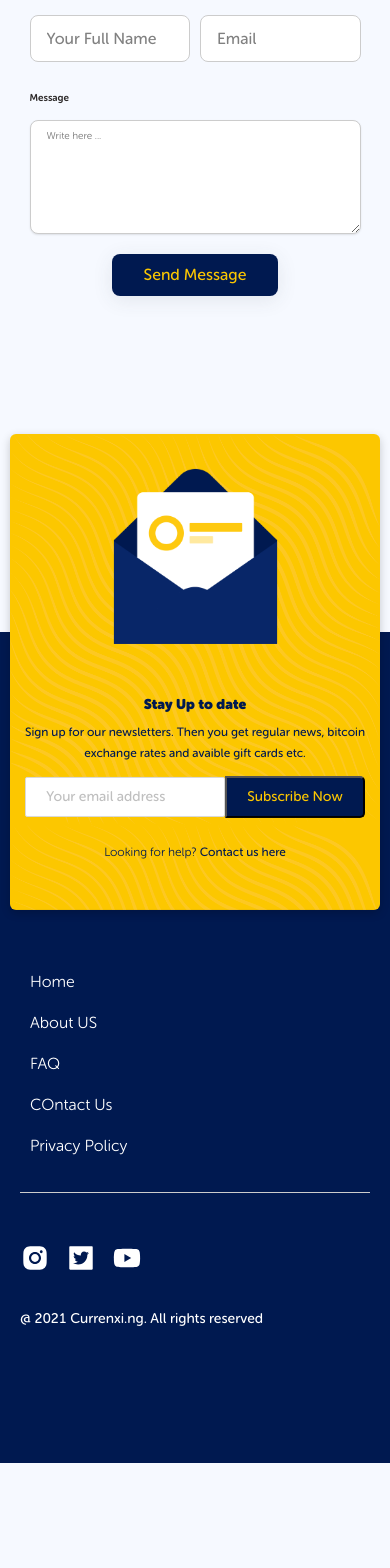
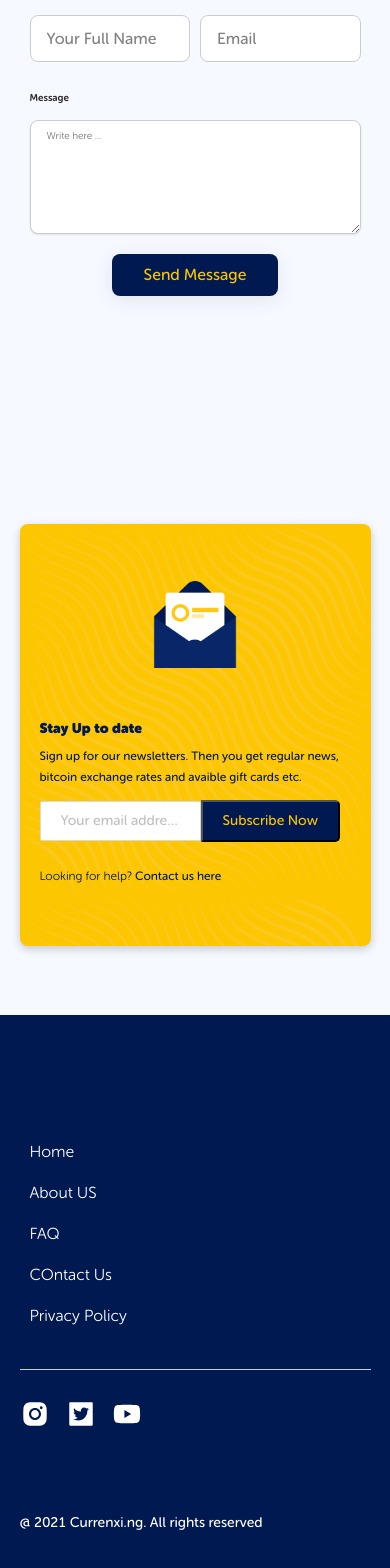
Before and after one commit to sunnextt/curcy-app, a React (Create React App) app: page /contact in a window 390 px wide. Shown: the part 314-1882 px from the top of the page. Before the commit the page ends 1797 px from the top, so only its background shows below. Built offline with nearby package versions, Linux system fonts and the light colour scheme.

Commit message:
adjustment made to the responsiveness

```diff
--- a/src/Pages/Contact/SectionContact/styled.js
+++ b/src/Pages/Contact/SectionContact/styled.js
@@ -3,16 +3,14 @@ import styled from 'styled-components';
 
 export const ContactSection = styled.section`
 background: #F6F9FF;
-height: 100vh;
- margin: 0 auto 3rem;
-
+height: 100%;
 
 
     @media (max-width: ${({ theme }) => theme.media.sm}) {
       height: 90vh;
       width:90%;
       position:relative;
-      margin: 0 auto 10rem;
+      margin: 0 auto;
 
     }
 
--- a/src/Pages/Home/FAQ/styled.js
+++ b/src/Pages/Home/FAQ/styled.js
@@ -10,8 +10,8 @@ export const Row = styled(Row_)`
   }
       @media (max-width: ${({ theme }) => theme.media.sm}) {
       width: 100%;
-      height: 100vh;
-      margin: 3rem auto 20rem;
+      height: 100%;
+      margin: 3rem auto;
 
     }
 `;
--- a/src/Pages/Home/newsLetter/index.js
+++ b/src/Pages/Home/newsLetter/index.js
@@ -1,13 +1,8 @@
-import Col from 'components/Col';
 import React from 'react'
-import { Button, HelpText, Row } from './styled'
+import { Button, HelpText, Div, Main, Col } from './styled'
 import EnvelopeImg from 'assets/png/envelope.png';
 import { InputWrapper } from 'components/Input/styled';
-import { Form } from 'antd';
-
-const buttonStyle ={
-}
-
+import { Form, Row } from 'antd';
 
 const NewsLetter = () => {
 
@@ -21,11 +16,16 @@ const NewsLetter = () => {
 
 
     return (
-        <Row>
-            <Col span={9} xs={24} sm={24} md={9} lg={9}>
-            <img src={EnvelopeImg} alt="envelope" />
-            </Col>
-            <Col span={15} xs ={24} sm={24} md={15} lg={15}>
+      < Div>
+        <Main>
+          <Row>
+            <Col span={6} xs={24} sm={9} md={9} lg={9}>
+              <div style={{textAlign: 'center', padding: '1rem'}}>
+                 <img src={EnvelopeImg} alt="envelope" width="60%" margin="2rem"/>
+                </div>
+             </Col>
+            <Col span={20} xs ={24} sm={15} md={15} lg={15}>
+              <div>
             <h5>Stay Up to date</h5>
             <p>Sign up for our newsletters. Then you get regular news, bitcoin exchange rates and avaible gift cards etc.</p>
             <Form
@@ -35,15 +35,20 @@ const NewsLetter = () => {
                 autoComplete="off"
                 >
                 <Form.Item>
-                 <InputWrapper placeholder="Your email address"/>
+                <InputWrapper placeholder="Your email address"/>
                 <Button>
                     Subscribe Now
                 </Button>
                 </Form.Item>
             </Form>
             <HelpText style={{fontWeight: 300}}>Looking for help? <a href="/#" >Contact us here</a></HelpText>
+
+              </div>
             </Col>
-        </Row>
+          </Row>
+
+        </Main>
+        </Div>
     )
 }
 
--- a/src/Pages/Home/newsLetter/styled.js
+++ b/src/Pages/Home/newsLetter/styled.js
@@ -1,23 +1,34 @@
+import { Col as _Col } from 'antd';
 import styled from 'styled-components';
-import Row_ from 'components/Row';
 import background from 'assets/png/bgPattern.png';
-import { Button as _Button } from 'antd';
 
+export const Div = styled.section`
+    width: 100%;
+    margin: 0 auto;
+    display: flex;
+    background: transparent;
+    z-index: 100;
+    position: absolute;
+    height: 50%;
+    left: 50%;
+    top: 30%;
+    transform: translate(-50%,-50%);
 
+       @media (max-width: ${({ theme }) => theme.media.sm}) {
+      position: relative;
+      padding: 0;
+      margin: -28rem auto;
+  }
 
+    @media only screen
+    and (min-device-width: 320px)
+    and (max-device-width: 480px)
+    and (-webkit-min-device-pixel-ratio: 2) {
+      position: relative;
+      padding: 0;
+      margin: -25rem auto;
+  }
 
-export const Row = styled(Row_)`
-  background: url(${background}) top center / 100% ${({ theme }) => theme.colors.yellow[100]};
-  border: none;
-  border-radius: 6px;
-  margin: auto;
-  width: 75%;
-  position:absolute;
-  top: 10%;
-  left: 50%;
-  box-shadow: 0 3px 10px rgb(0 0 0 / 0.2);
-  transform: translate(-50%, -50%);
-  z-index:1000;
 
   h5,
   p {
@@ -32,9 +43,6 @@ export const Row = styled(Row_)`
     font-weight: 500;
   }
 
-  img {
-    width: 50%;
-  }
   form {
     width: 100%;
   }
@@ -43,16 +51,25 @@ export const Row = styled(Row_)`
   color: ${({ theme }) => theme.colors.blue[100]};
   font-weight: 500;
 }
-    @media (max-width: ${({ theme }) => theme.media.sm}) {
-      width: 100%;
-      position:relative;
-      margin: 3rem auto;
-      display: flex;
-      flex-direction: column;
-    }
 
 `;
 
+export const Main = styled.main`
+background: url(${background}) top center / 100% ${({ theme }) => theme.colors.yellow[100]};
+box-shadow: 0 3px 10px rgb(0 0 0 / 0.2);
+display: flex;
+width: 70%;
+margin: 0 auto;
+justify-content: center;
+align-items: center;
+border: none;
+border-radius: 8px;
+
+  @media only screen and (max-width: 756px) {
+   width: 90%;
+  }
+
+`
 
 export const Button = styled.button`
 background-color: ${({ theme }) => theme.colors.blue[100]};
@@ -76,3 +93,21 @@ border: 1px solid ${({ theme }) => theme.colors.yellow[100]};
 export const HelpText = styled.p`
     color: ${({ theme }) => theme.colors.blue[100]};
 `
+
+
+export const Col = styled(_Col)`
+  background: transparent;
+  z-index: 500;
+  display: flex;
+  flex-direction: column;
+  justify-content: center;
+  align-items: center;
+  padding: 2rem;
+
+
+  img {
+   @media only screen and (max-width: 756px) {
+   width: 30%;
+  }
+  }
+`;
--- a/src/Pages/Home/sectionFooter.js/index.js
+++ b/src/Pages/Home/sectionFooter.js/index.js
@@ -1,11 +1,10 @@
 import React from 'react'
-import Col from 'components/Col';
-import { Row, Nav, Ul, Li, FooterBottom , SocialIcon} from './styled';
+import { Nav, Ul, Li, FooterBottom , SocialIcon} from './styled';
 import { AiFillInstagram } from "react-icons/ai";
 import { AiFillTwitterSquare } from "react-icons/ai";
 import { AiFillYoutube } from "react-icons/ai";
 import NewsLetter from '../newsLetter';
-import { FooterDiv } from './styled';
+import { FooterDiv, Div } from './styled';
 
 
 
@@ -13,8 +12,7 @@ const Footer = () => {
     return (
       <FooterDiv >
             <NewsLetter/>
-          <Row>
-          <Col span={24}>
+          <Div>
               <Nav>
                 <Ul>
                   <Li>
@@ -36,7 +34,7 @@ const Footer = () => {
               </Nav>
               <FooterBottom>
                 <hr/>
-              <div style={{display: 'flex', flexDirection:"row"}}>
+                <div style={{display: 'flex', flexDirection:"row", width: '100%'}}>
                   <p>@ 2021 Currenxi.ng. All rights reserved</p>
                 <SocialIcon className="icon">
                   <AiFillInstagram />
@@ -45,8 +43,7 @@ const Footer = () => {
                 </SocialIcon>
                 </div>
               </FooterBottom>
-          </Col>
-        </Row>
+          </Div>
       </FooterDiv>
     )
 }
--- a/src/Pages/Home/sectionFooter.js/styled.js
+++ b/src/Pages/Home/sectionFooter.js/styled.js
@@ -1,66 +1,57 @@
-import Row_ from 'components/Row';
 import styled from 'styled-components';
 
-export const FooterDiv = styled.div`
-background: ${({ theme }) => theme.colors.blue[100]};
+export const FooterDiv = styled.footer`
 position: relative;
-margin-top: 13rem;
-height: 70vh;
-padding: 1rem;
-
+height: 100vh;
+width: 100%;
    @media (max-width: ${({ theme }) => theme.media.sm}) {
-   background: ${({ theme }) => theme.colors.blue[100]};
-   position:relative;
-   height: 100%;
-   margin: 2rem auto;
- }
-    @media only screen and (min-width: 900px) {
-      height: 40vh;
+     margin: 25rem auto 0;
   }
 
-    @media only screen and (min-width: 700px) {
-      height: 40vh;
-    }
 `
 
-export const Row = styled(Row_)`
-  padding: 1.5rem auto;
-  height: 100%;
-    p {
-    color: ${({ theme }) => theme.colors.white[100]};
-  }
-`;
+export const Div = styled.div`
+  background-color: ${({ theme }) => theme.colors.blue[100]};
+  position: absolute;
+  width: 100%;
+  bottom: 0;
+  left: 0;
+  right:0;
+  height: 70%;
+  margin: 0 auto;
+`
 
 
 export const Nav = styled.nav`
   display: flex;
   flex-direction: row;
+  justify-content: center;
   position: absolute;
   width: 100%;
-  bottom: 70px;
+  bottom: 25%;
   left: 50%;
   transform: translate(-50%, -50%);
-  justify-content: center;
-  align-items: center;
-  padding: 0 5px;
 
     @media (max-width: ${({ theme }) => theme.media.sm}) {
-      position:relative;
+      position:absolute;
       display: flex;
       flex-direction: column;
       text-align: left;
       transform: of;
       margin: 0 auto;
-      padding: 0;
+      width: 90%;
       bottom: 15rem;
-      align-items: flex-start;
 
     }
 
+  @media only screen and (max-width: 756px) {
+     bottom: 15rem;
+
+  }
 `;
 
 export const Ul = styled.ul`
-  margin-bottom: 0;
+  align-items:center;
 `;
 
 export const Li = styled.li`
@@ -76,14 +67,17 @@ export const Li = styled.li`
       flex-direction: column;
       padding: 1rem 10px;
 }
+
 `;
 
-export const FooterBottom = styled.div`
+export const FooterBottom = styled.main`
 position: absolute;
-width: 100%;
+width: 90%;
+margin-left: 5%;
 display: flex;
 flex-direction: column;
-bottom: 0px;
+align-items: center;
+bottom: 2rem;
 
 hr {
   width: 100%;
@@ -91,7 +85,8 @@ hr {
   border: 0;
   height: 0;
   border-top: 1px solid #ccc;
-  margin-bottom: 1rem;
+  margin-bottom: 2rem;
+  top: 0;
       @media (max-width: ${({ theme }) => theme.media.sm}) {
    position: absolute;
    bottom: 24rem;
@@ -104,12 +99,14 @@ p {
   font-weight: 400;
   width: 100%;
   text-align: left;
-
      @media (max-width: ${({ theme }) => theme.media.sm}) {
    position: absolute;
-   bottom: 10rem;
+   bottom: 30px;
   }
-
+     @media (max-width: ${({ theme }) => theme.media.sm}) {
+   position: absolute;
+   bottom: 0px;
+  }
 }
 
 > div {
@@ -121,9 +118,15 @@ p {
 
   }
 
+   @media (max-width: ${({ theme }) => theme.media.sm}) {
+   position: absolute;
+   bottom: 10%;
+   height:30%;
+  }
+
 `
 
-export const SocialIcon = styled.div`
+export const SocialIcon = styled.nav`
   display: flex;
   flex-direction: row;
   font-size: 30px;
@@ -131,7 +134,7 @@ export const SocialIcon = styled.div`
 
    @media (max-width: ${({ theme }) => theme.media.sm}) {
    position: absolute;
-  bottom: 17rem;
+   top: 30px;
   }
 
 `
```
Also changed, not shown: src/Pages/Home/sectionFooter.js/code.js (added, +131 -0 lines). Lines whose indentation alone changed are shown as unchanged.
